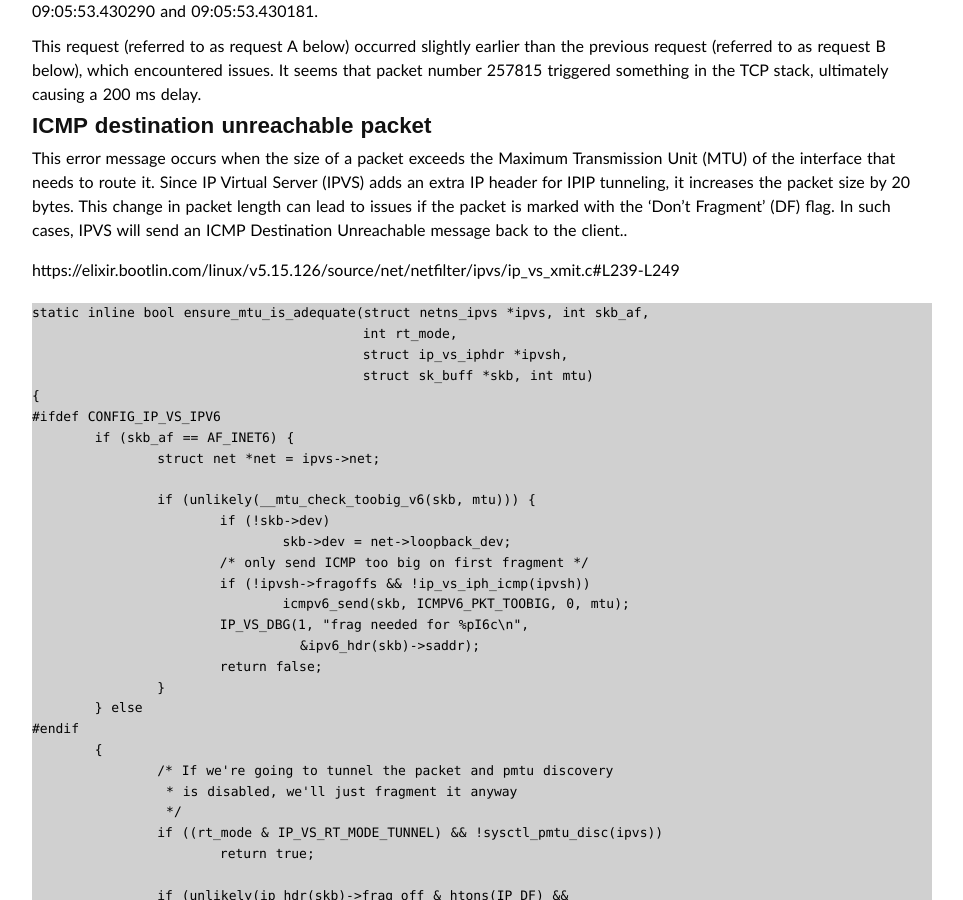
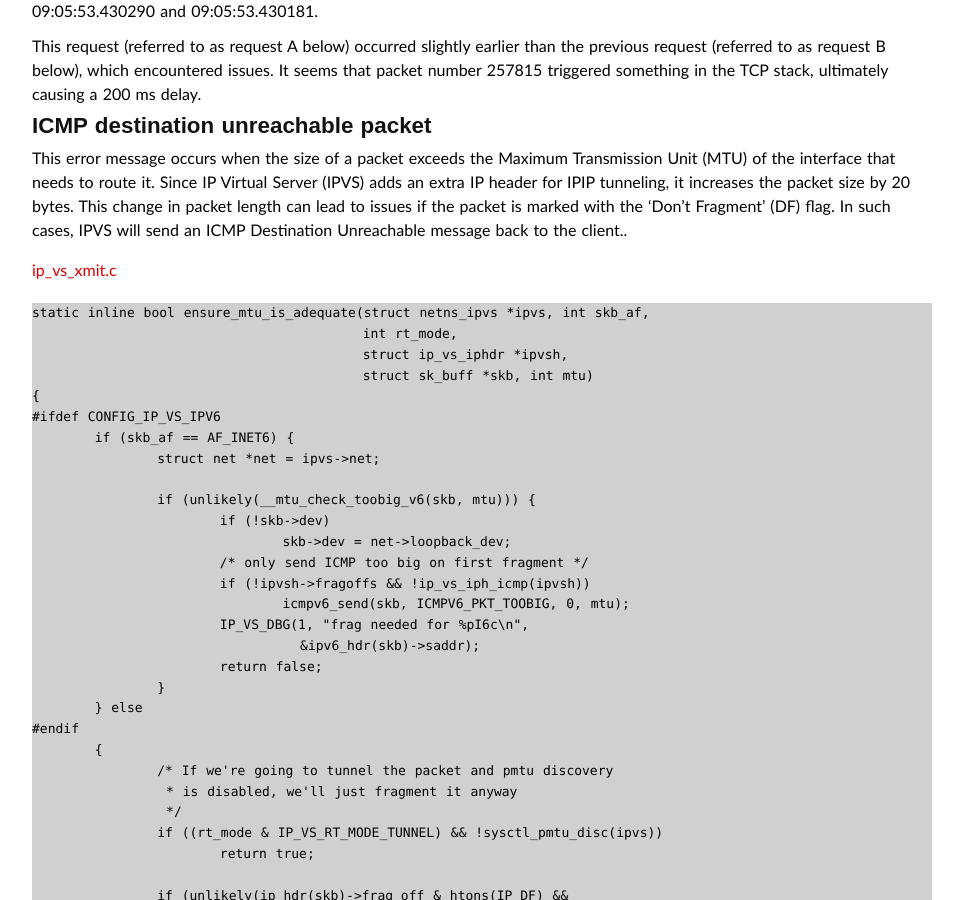
Before and after one commit to wenlxie/wenlxie.github.io, a Jekyll site: the page built from _posts/2024-12-31-Request-delay-200ms-becauseof-MTU-setting-in-IPVS-Loadbalancer-with-IPIP-forwarding-method.md, in a window 1280 px wide and 900 px high, scrolled down 3134 px. Shown: the whole window, without its empty margins (158-1121 px from the left). Built offline with Jekyll 4.4.1, drawn with Linux system fonts in a browser that asks for light colours; some web fonts are replaced; comment, search, counter and statistics services are not loaded; some of the changed lines change nothing that is shown.

Commit message:
Fix the format

````diff
--- a/_posts/2024-12-31-Request-delay-200ms-becauseof-MTU-setting-in-IPVS-Loadbalancer-with-IPIP-forwarding-method.md
+++ b/_posts/2024-12-31-Request-delay-200ms-becauseof-MTU-setting-in-IPVS-Loadbalancer-with-IPIP-forwarding-method.md
@@ -83,8 +83,7 @@ This request (referred to as request A below) occurred slightly earlier than the
 
 This error message occurs when the size of a packet exceeds the Maximum Transmission Unit (MTU) of the interface that needs to route it. Since IP Virtual Server (IPVS) adds an extra IP header for IPIP tunneling, it increases the packet size by 20 bytes. This change in packet length can lead to issues if the packet is marked with the 'Don't Fragment' (DF) flag. In such cases, IPVS  will send an ICMP Destination Unreachable message back to the client..
 
-
-https://elixir.bootlin.com/linux/v5.15.126/source/net/netfilter/ipvs/ip_vs_xmit.c#L239-L249
+[ip_vs_xmit.c](https://elixir.bootlin.com/linux/v5.15.126/source/net/netfilter/ipvs/ip_vs_xmit.c#L239-L249)
 
 ```
 static inline bool ensure_mtu_is_adequate(struct netns_ipvs *ipvs, int skb_af,
````
